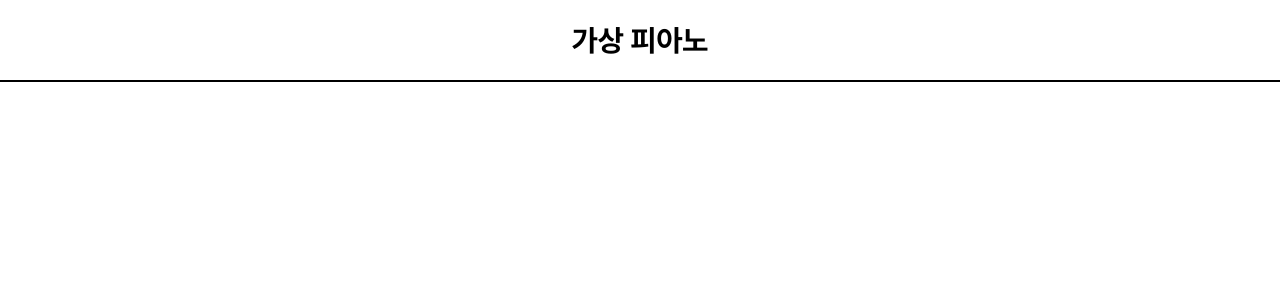
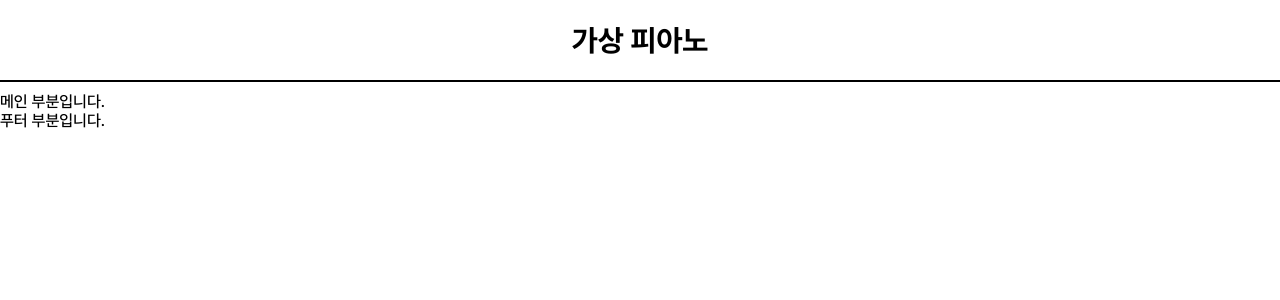
Before and after one commit to whdjh/OnlinePiano, a Next.js app in the folder next-version/: page / in a window 1280 px wide. Shown: the top 300 px of the page. Built offline with nearby package versions, Linux system fonts and the light colour scheme.

Commit message:
feat: SEO맞게 페이지 구성 완료

```diff
--- /dev/null
+++ b/next-version/src/components/Footer.tsx
@@ -0,0 +1,7 @@
+import styles from './Footer.module.css';
+
+export default function Footer() {
+  return (
+    <div>푸터 부분입니다.</div>
+  );
+}
--- /dev/null
+++ b/next-version/src/components/Main.tsx
@@ -0,0 +1,7 @@
+import styles from './Main.module.css';
+
+export default function Main() {
+  return (
+    <div>메인 부분입니다.</div>
+  );
+}
--- a/next-version/src/pages/index.tsx
+++ b/next-version/src/pages/index.tsx
@@ -1,9 +1,13 @@
 import Header from '@/components/Header';
+import Main from '@/components/Main';
+import Footer from '@/components/Footer';
 
 export default function Home() {
   return (
     <>
       <Header />
+      <Main />
+      <Footer />
     </>
   );
 }
```
Also changed, not shown: next-version/src/components/Footer.module.css (added), next-version/src/components/Main.module.css (added).
